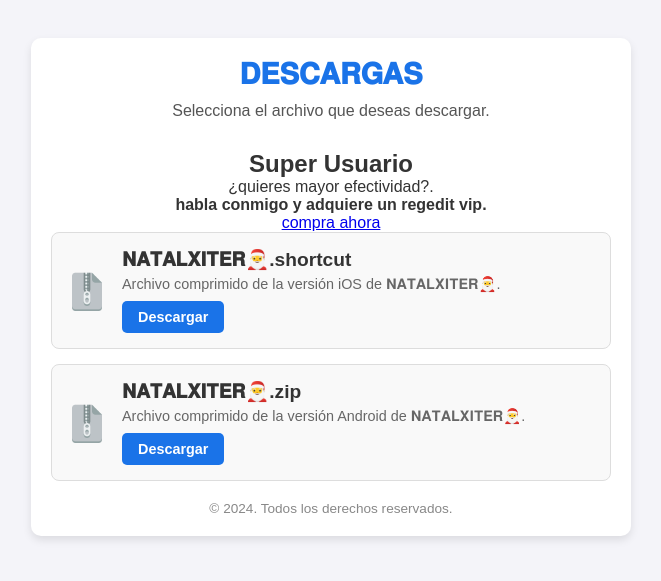
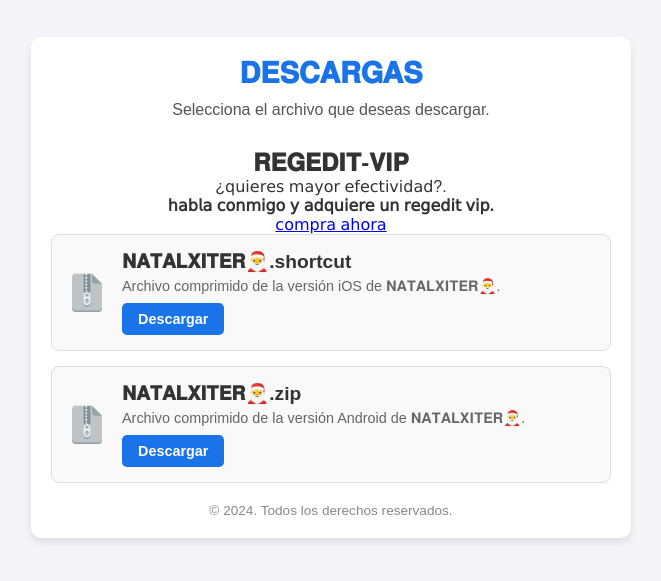
Before and after one commit to mediaspaceapp/descargas, a plain HTML site: page index.html in a window 1280 px wide. Shown: the part 113-694 px from the top of the page, without its empty margins (309-970 px from the left). Drawn offline with Linux system fonts and the light colour scheme.

Commit message:
index.html

```diff
--- a/index.html
+++ b/index.html
@@ -15,10 +15,10 @@
 
         <!-- Banner promocional -->
         <section class="promo-banner">
-            <h2>Super Usuario</h2>
-            <p>¿quieres mayor efectividad?.</p>
-            <p><strong>habla conmigo y adquiere un regedit vip.</strong></p>
-            <a href="https://wa.me/qr/PEEVJWSNQJFUH1" target="_blank" class="promo-link">compra ahora</a>
+            <h2>𝐑𝐄𝐆𝐄𝐃𝐈𝐓-𝐕𝐈𝐏</h2>
+            <p>¿𝗊𝗎𝗂𝖾𝗋𝖾𝗌 𝗆𝖺𝗒𝗈𝗋 𝖾𝖿𝖾𝖼𝗍𝗂𝗏𝗂𝖽𝖺𝖽?.</p>
+            <p><strong>𝗁𝖺𝖻𝗅𝖺 𝖼𝗈𝗇𝗆𝗂𝗀𝗈 𝗒 𝖺𝖽𝗊𝗎𝗂𝖾𝗋𝖾 𝗎𝗇 𝗋𝖾𝗀𝖾𝖽𝗂𝗍 𝗏𝗂𝗉.</strong></p>
+            <a href="https://wa.me/qr/PEEVJWSNQJFUH1" target="_blank" class="promo-link">𝖼𝗈𝗆𝗉𝗋𝖺 𝖺𝗁𝗈𝗋𝖺</a>
         </section>
 
         <section class="download-section">
```
